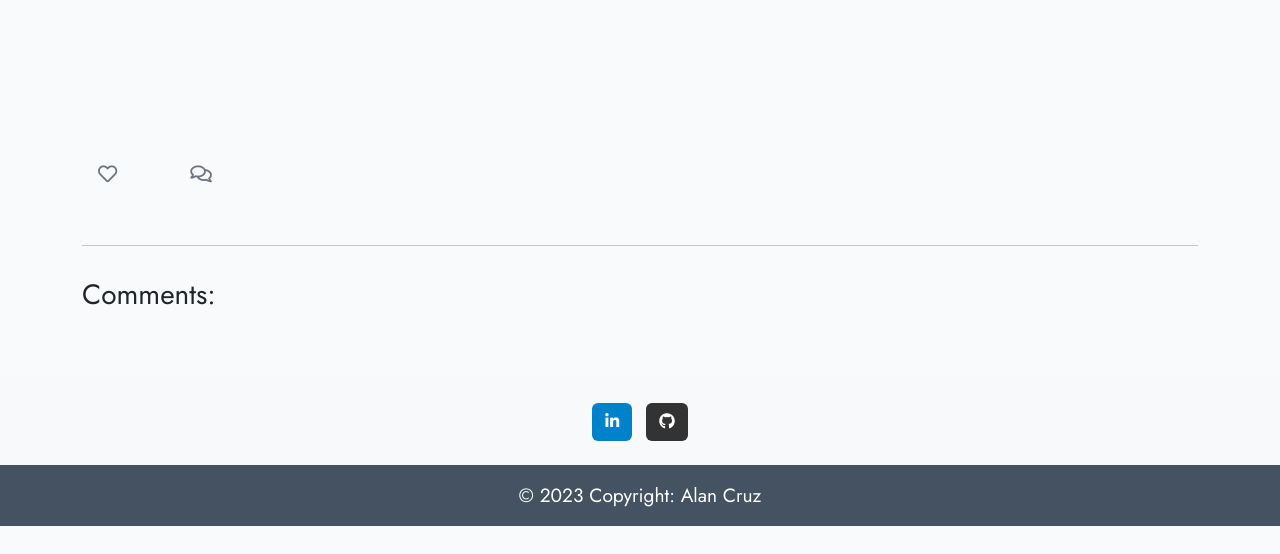
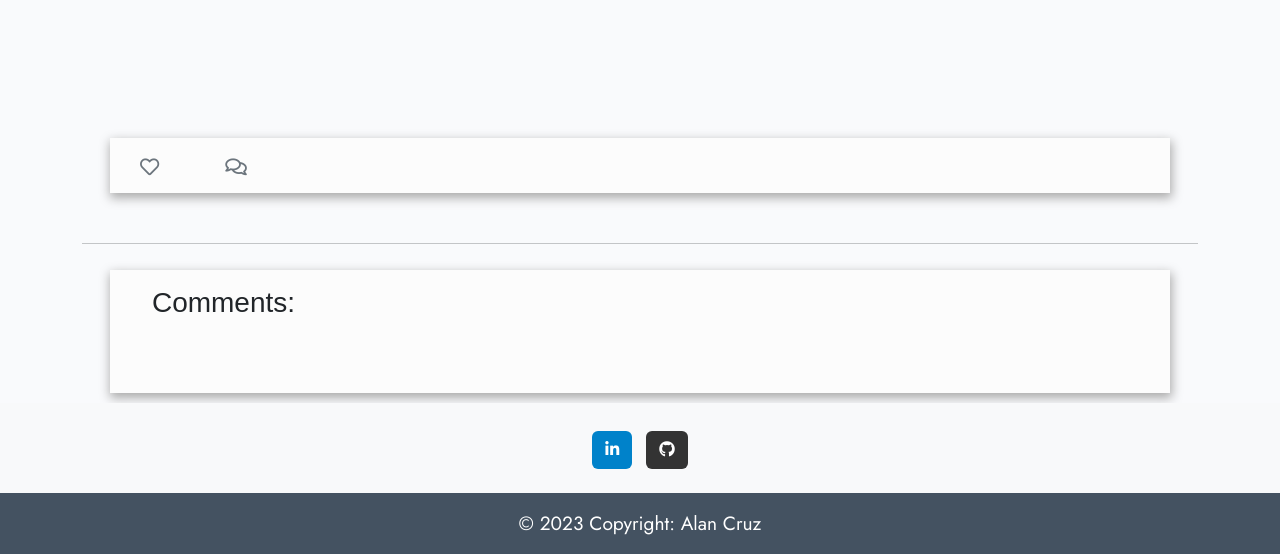
Before and after one commit to llancruzz/share-story, a Django app: template templates/post_detail.html in a window 1280 px wide. Shown: the part 277-831 px from the top of the page. Before the commit the page ends 803 px from the top, so only its background shows below. Run offline with Django 3.2, Linux system fonts and the light colour scheme; the template is opened without the code that fills it, so the values that code supplies are empty; some libraries are stand-ins or nearby versions.

Commit message:
feat: Add styles to posts and comments page

```diff
--- a/templates/post_detail.html
+++ b/templates/post_detail.html
@@ -28,7 +28,7 @@
 <div class="container">
     <div class="row">
         <div class="col card mb-4  mt-3 left top">
-            <div class="card-body">
+            <div class="card-body share-form">
                 <!-- The post content goes inside the card-text. -->
                 <!-- Use the | safe filter inside the template tags -->
                 <p class="card-text ">
@@ -73,8 +73,8 @@
             <hr>
         </div>
     </div>
-    <div class="row">
-        <div class="col-md-8 card mb-4 mt-3 ">
+    <div class="row share-form">
+        <div class="col-md-8 card mb-4 mt-3">
             <h3>Comments:</h3>
             <div class="card-body">
                 <!-- We want a for loop inside the empty control tags to iterate through each comment in comments -->
@@ -111,7 +111,7 @@
                 {% endfor %}
             </div>
         </div>
-        <div class="col-md-4 card mb-4 mt-3 ">
+        <div class="col-md-4 card mb-4 mt-3">
             <div class="card-body">
                 <!-- Approved comments -->
                 {% if commented %}
```
